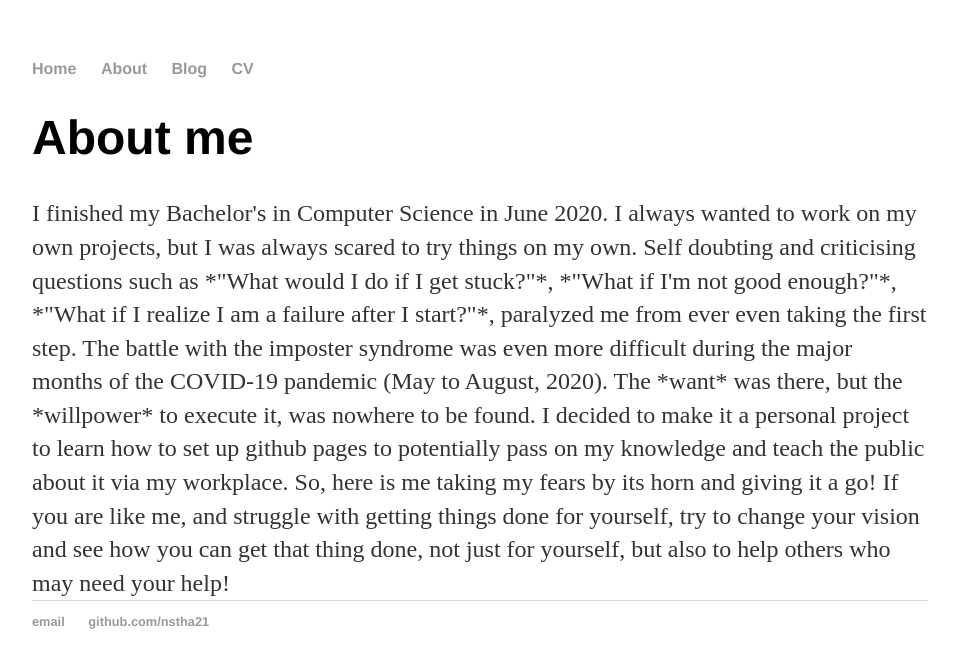
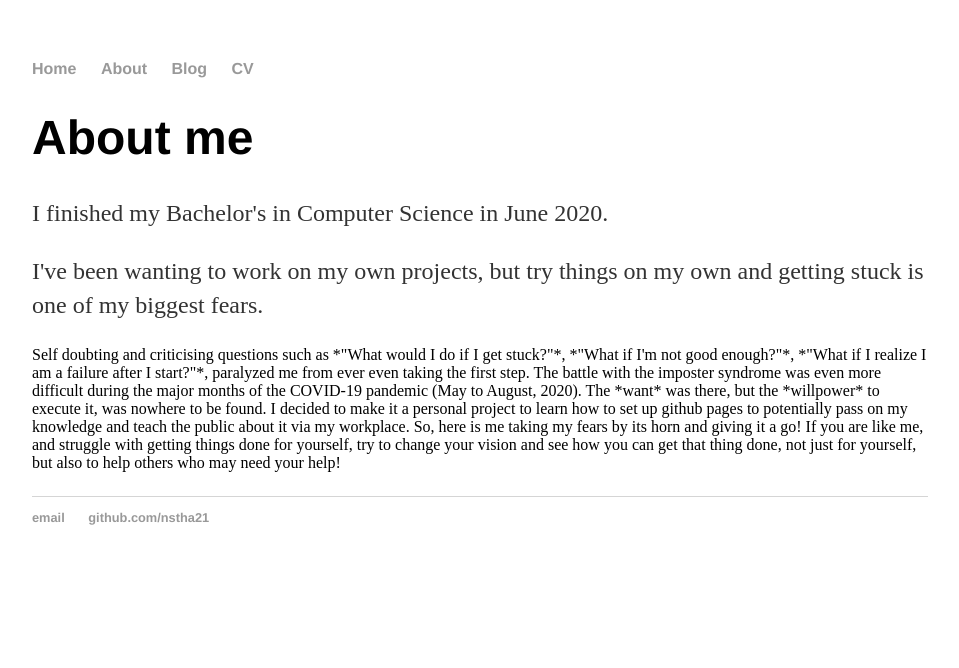
Before and after one commit to nstha21/nstha21.github.io, a Jekyll site: the page built from about/index.html, in a window 1280 px wide. Shown: the top 668 px of the page, without its empty margins (160-1119 px from the left). Built offline with Jekyll 4.4.1, drawn with Linux system fonts in a browser that asks for light colours.

Commit message:
Update index.html

```diff
--- a/about/index.html
+++ b/about/index.html
@@ -1,12 +1,12 @@
 ---
 layout: default
-title: About Nishtha
+title: About Nish
 ---
 
 <div class="blurb">
   <h1>About me</h1>
-  <p> I finished my Bachelor's in Computer Science in June 2020. </break>
-    I always wanted to work on my own projects, but I was always scared to try things on my own.
+    <p>I finished my Bachelor's in Computer Science in June 2020. </p>
+    <p>I've been wanting to work on my own projects, but try things on my own and getting stuck is one of my biggest fears. </p>
     Self doubting and criticising questions such as *"What would I do if I get stuck?"*, *"What if I'm not good enough?"*, *"What if I realize I am a failure after I start?"*, paralyzed me from ever even taking the first step.
     The battle with the imposter syndrome was even more difficult during the major months of the COVID-19 pandemic (May to August, 2020).
     The *want* was there, but the *willpower* to execute it, was nowhere to be found.
```
